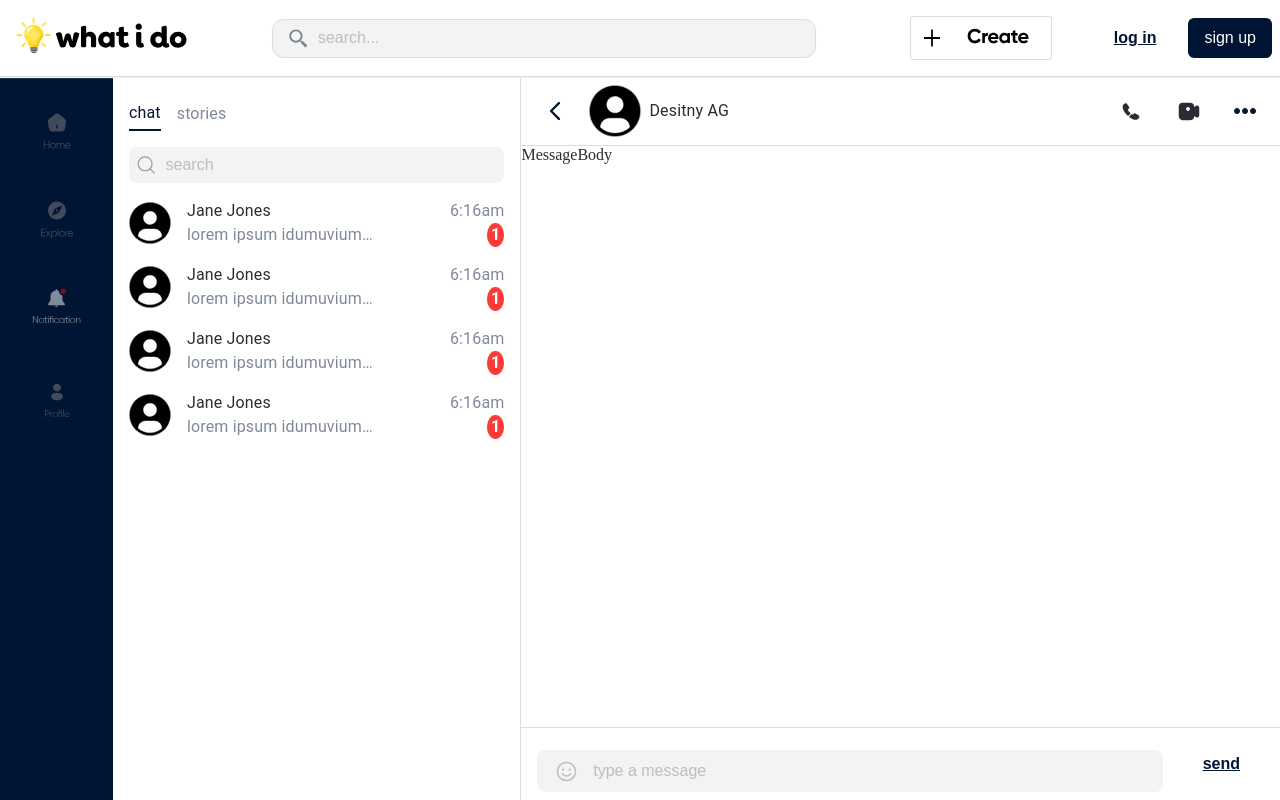
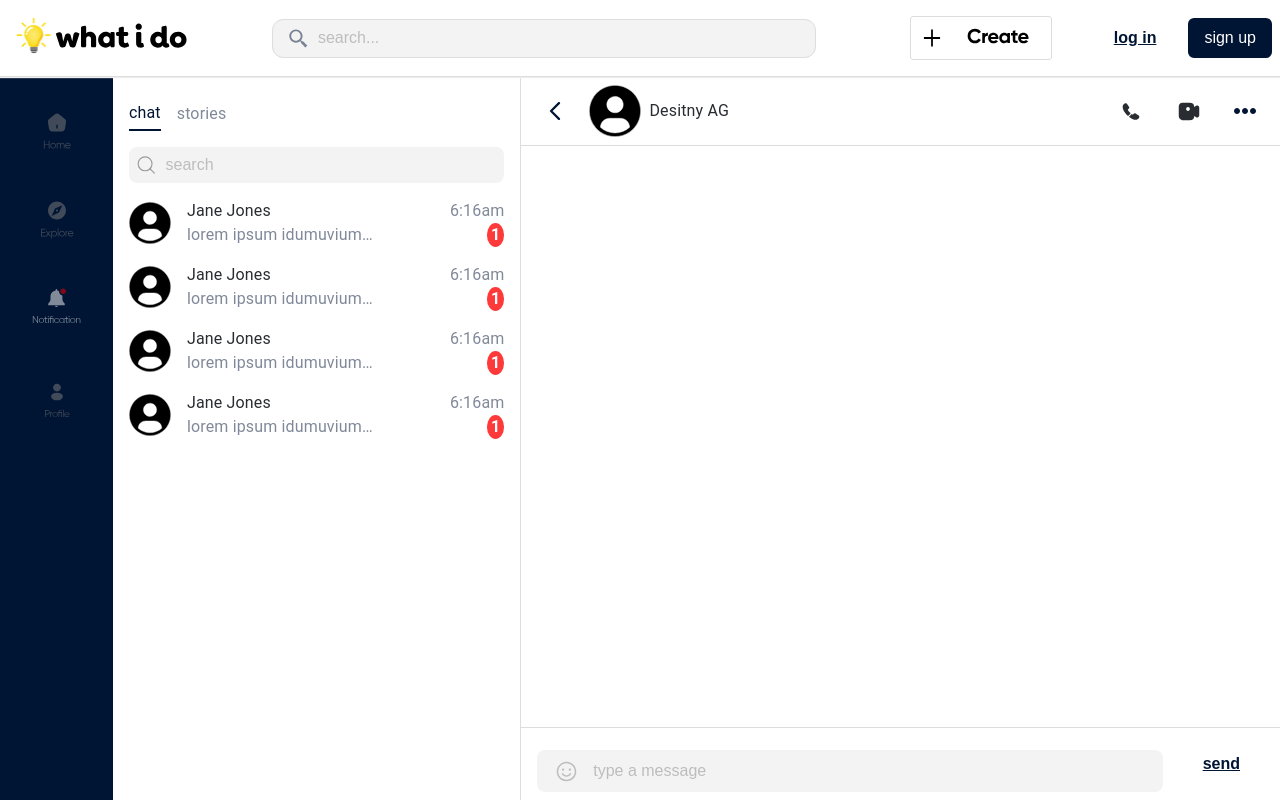
Before and after one commit to Ndirangug/whatido_frontend, a Next.js app: page /messenger/chat in a window 1280 px wide. Built offline with nearby package versions, Linux system fonts and the light colour scheme.

Commit message:
style: message body

```diff
--- a/components/chat/MessageBody.js
+++ b/components/chat/MessageBody.js
@@ -1,7 +1,19 @@
-import React from 'react';
+import { IoIosArrowDown } from 'react-icons/io';
+import { MessageBodyContainer } from '../../styles/messegner.styles';
 
-function MessageBody() {
-  return <div>MessageBody</div>;
+function MessageBody({ scrollRef }) {
+  const handleScrollToView = () => {
+    scrollRef.current.scrollIntoView({
+      behavior: 'smooth',
+    });
+  };
+  return (
+    <MessageBodyContainer>
+      {' '}
+      <div ref={scrollRef}></div>
+      <IoIosArrowDown className="icon" onClick={handleScrollToView} />
+    </MessageBodyContainer>
+  );
 }
 
 export default MessageBody;
--- a/components/chat/MessageScreen.js
+++ b/components/chat/MessageScreen.js
@@ -1,17 +1,19 @@
+import { useRef } from 'react';
 import { MessageScreenContainer } from '../../styles/messegner.styles';
 import MessageBody from './MessageBody';
 import MessageFooter from './MessageFooter';
 import MessageHeader from './MessageHeader';
 
 function MessageScreen() {
+  const scrollRef = useRef();
   return (
     <MessageScreenContainer>
       {/* jheader */}
       <MessageHeader />
       {/* body  */}
-      <MessageBody />
+      <MessageBody scrollRef={scrollRef} />
       {/* footer */}
-      <MessageFooter />
+      <MessageFooter scrollRef={scrollRef} />
     </MessageScreenContainer>
   );
 }
--- a/styles/messegner.styles.js
+++ b/styles/messegner.styles.js
@@ -175,3 +175,60 @@ export const MessageFooterContainer = styled.div`
     border-radius: 0.5rem;
   }
 `;
+
+export const MessageBodyContainer = styled.div`
+  display: flex;
+  flex-direction: column-reverse;
+  overflow-x: hidden;
+  position: relative;
+  height: 100%;
+  width: 100%;
+  padding: 1rem;
+
+  .istyping-container {
+    display: flex;
+    align-items: center;
+    margin-top: 1rem;
+    margin-left: 1rem;
+  }
+
+  .istyping-text {
+    color: #78716c;
+    font-size: 1.2rem;
+    line-height: 1.25rem;
+    margin: 0 0.5rem !important;
+  }
+
+  .icon {
+    height: 3rem;
+    width: 3rem;
+    color: #111827;
+    cursor: pointer;
+    position: fixed;
+    bottom: 100px;
+    right: 14px;
+    background: whitesmoke;
+    border-radius: 50%;
+    border: 1px solid #e5e7eb;
+    padding: 0.5rem;
+    display: ${({ isScrollView }) => (isScrollView ? 'inline' : 'none')};
+  }
+
+  ::-webkit-scrollbar {
+    width: 0;
+  }
+
+  ::-webkit-scrollbar-track {
+    border-radius: 10px;
+    background-color: #ffffff !important;
+  }
+
+  ::-webkit-scrollbar-thumb {
+    border-radius: 10px;
+    background-color: #d4d4d8;
+  }
+
+  ::-webkit-scrollbar-thumb:hover {
+    background-color: #d1d5db;
+  }
+`;
```
